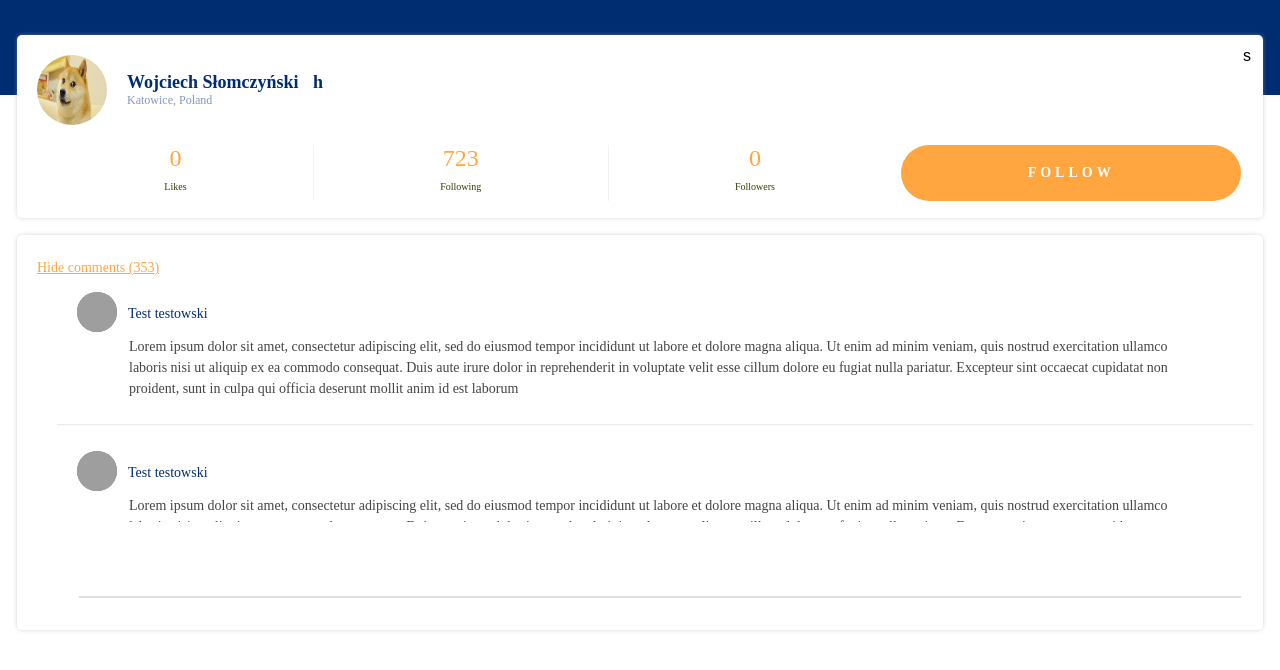
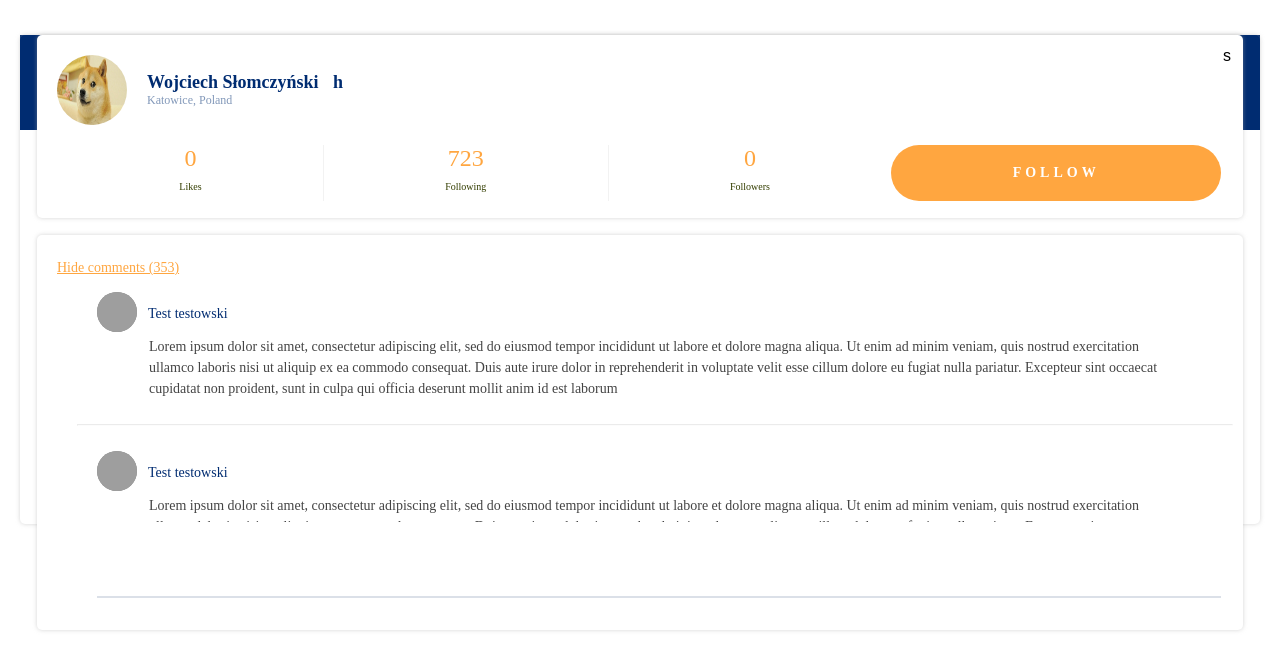
Before and after one commit to wsl1/chilid-recruitment-task, a React app: page / in a window 1280 px wide. Shown: the top 670 px of the page. Built offline with nearby package versions, Linux system fonts and the light colour scheme; grey boxes are pictures that could not be loaded.

Commit message:
add styles for profile-wrapper

```diff
--- a/src/Profile/Profile.scss
+++ b/src/Profile/Profile.scss
@@ -1,18 +1,26 @@
+.profile-wrapper {
+    position: relative;
+    margin: 20px;
+}
+
 .profile {
-    //background:linear-gradient(blue 95px, transparent 95px);
+    box-shadow: 0 0 4px 0 rgba(172,172,172,0.50);
+    border-radius: 5px;
+
+    //border: 1px solid gray;
+    //border-radius: 20px;
+    //overflow: visible;
     &::after {
         content:"";
+        overflow: hidden;
         background:#002C71 100%;
-        position:fixed;
+        position: absolute;
         top:0;
         bottom: calc(100% - 95px);
         right:0;
         left:0;
-        z-index:-1;
+        z-index: -1;
+
     }
 
-    &__about {
-
-
-    }
 }
```
